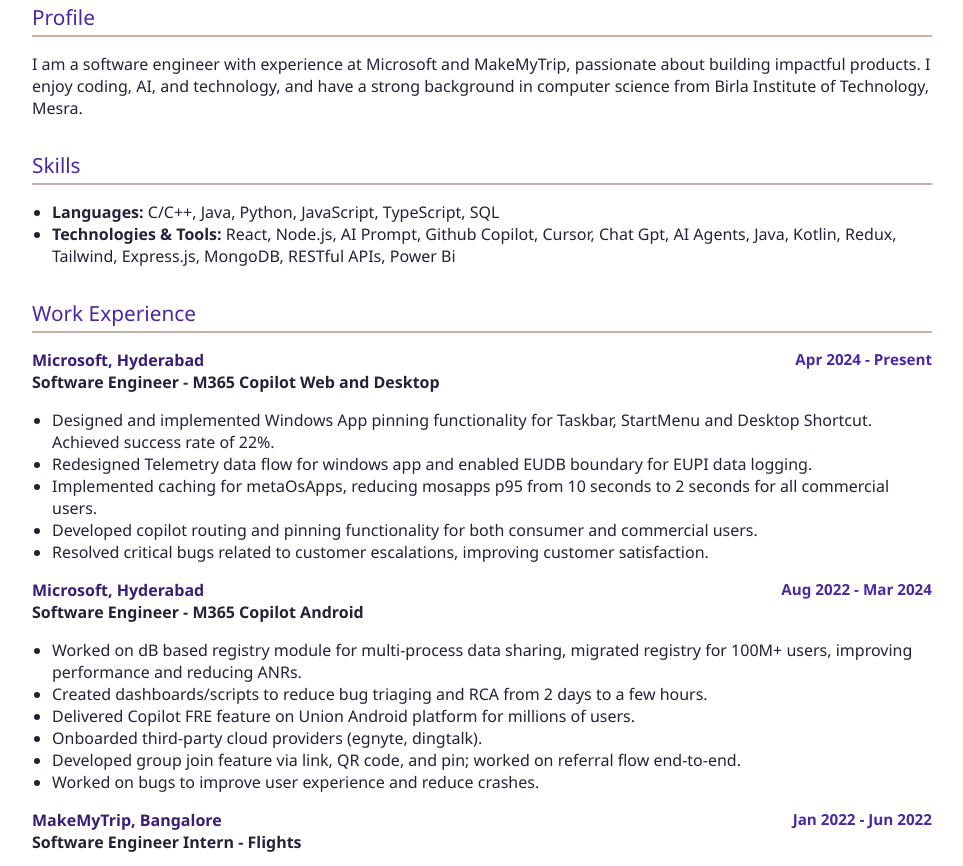
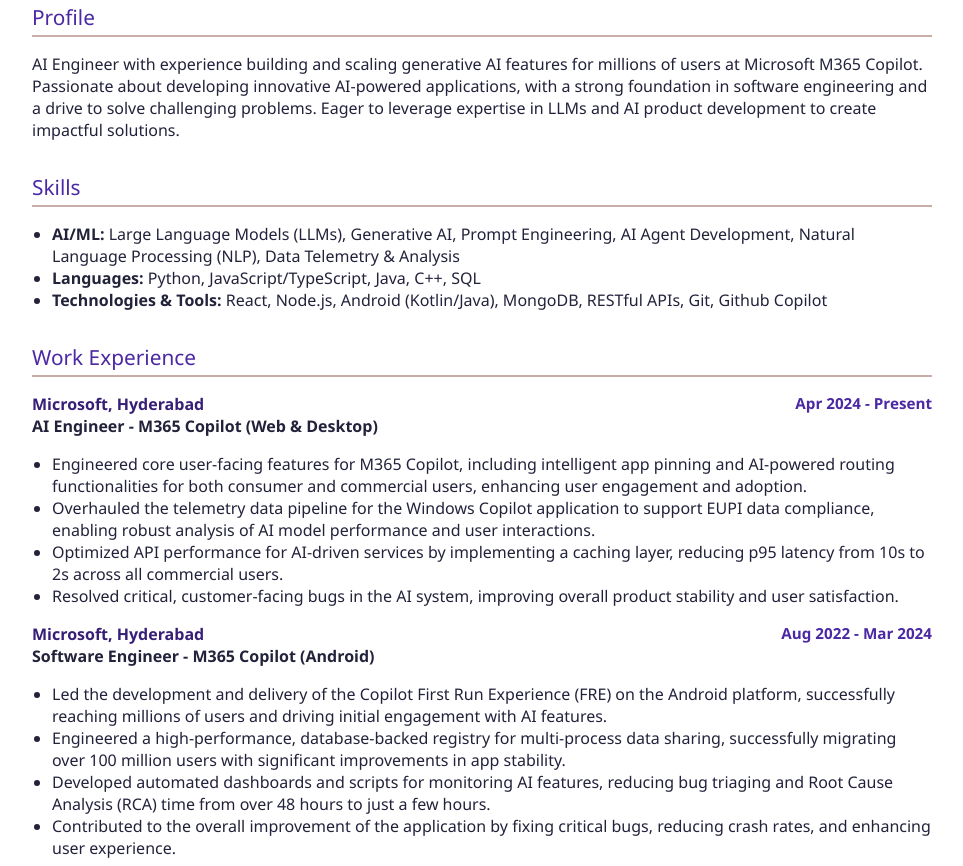
Before and after one commit to respawner8/respawner8.github.io, a plain HTML site: page index.html in a window 1280 px wide. Shown: the part 383-1249 px from the top of the page, without its empty margins (158-1121 px from the left). Drawn offline with Linux system fonts and the light colour scheme.

Commit message:
added AI ENG changes

```diff
--- a/index.html
+++ b/index.html
@@ -3,7 +3,7 @@
 <head>
     <meta charset="UTF-8">
     <meta name="viewport" content="width=device-width, initial-scale=1.0">
-    <title>Nikhil Anand | Resume</title>
+    <title>Nikhil Anand | AI Engineer</title>
     <link rel="icon" href="icon.png">
     <style>
         body {
@@ -95,35 +95,33 @@
         </div>
         <div class="section">
             <div class="section-title">Profile</div>
-            <p>I am a software engineer with experience at Microsoft and MakeMyTrip, passionate about building impactful products. I enjoy coding, AI, and technology, and have a strong background in computer science from Birla Institute of Technology, Mesra.</p>
+            <p>AI Engineer with experience building and scaling generative AI features for millions of users at Microsoft M365 Copilot. Passionate about developing innovative AI-powered applications, with a strong foundation in software engineering and a drive to solve challenging problems. Eager to leverage expertise in LLMs and AI product development to create impactful solutions.</p>
         </div>
         <div class="section">
             <div class="section-title">Skills</div>
             <ul>
-                <li><b>Languages:</b> C/C++, Java, Python, JavaScript, TypeScript, SQL</li>
-                <li><b>Technologies & Tools:</b> React, Node.js, AI Prompt, Github Copilot, Cursor, Chat Gpt, AI Agents, Java, Kotlin, Redux, Tailwind, Express.js, MongoDB, RESTful APIs, Power Bi</li>
+                <li><b>AI/ML:</b> Large Language Models (LLMs), Generative AI, Prompt Engineering, AI Agent Development, Natural Language Processing (NLP), Data Telemetry & Analysis</li>
+                <li><b>Languages:</b> Python, JavaScript/TypeScript, Java, C++, SQL</li>
+                <li><b>Technologies & Tools:</b> React, Node.js, Android (Kotlin/Java), MongoDB, RESTful APIs, Git, Github Copilot</li>
             </ul>
         </div>
         <div class="section">
             <div class="section-title">Work Experience</div>
             <div class="exp-company">Microsoft, Hyderabad <span class="exp-date">Apr 2024 - Present</span></div>
-            <div class="exp-role">Software Engineer - M365 Copilot Web and Desktop</div>
+            <div class="exp-role">AI Engineer - M365 Copilot (Web & Desktop)</div>
             <ul>
-                <li>Designed and implemented Windows App pinning functionality for Taskbar, StartMenu and Desktop Shortcut. Achieved success rate of 22%.</li>
-                <li>Redesigned Telemetry data flow for windows app and enabled EUDB boundary for EUPI data logging.</li>
-                <li>Implemented caching for metaOsApps, reducing mosapps p95 from 10 seconds to 2 seconds for all commercial users.</li>
-                <li>Developed copilot routing and pinning functionality for both consumer and commercial users.</li>
-                <li>Resolved critical bugs related to customer escalations, improving customer satisfaction.</li>
+                <li>Engineered core user-facing features for M365 Copilot, including intelligent app pinning and AI-powered routing functionalities for both consumer and commercial users, enhancing user engagement and adoption.</li>
+                <li>Overhauled the telemetry data pipeline for the Windows Copilot application to support EUPI data compliance, enabling robust analysis of AI model performance and user interactions.</li>
+                <li>Optimized API performance for AI-driven services by implementing a caching layer, reducing p95 latency from 10s to 2s across all commercial users.</li>
+                <li>Resolved critical, customer-facing bugs in the AI system, improving overall product stability and user satisfaction.</li>
             </ul>
             <div class="exp-company">Microsoft, Hyderabad <span class="exp-date">Aug 2022 - Mar 2024</span></div>
-            <div class="exp-role">Software Engineer - M365 Copilot Android</div>
+            <div class="exp-role">Software Engineer - M365 Copilot (Android)</div>
             <ul>
-                <li>Worked on dB based registry module for multi-process data sharing, migrated registry for 100M+ users, improving performance and reducing ANRs.</li>
-                <li>Created dashboards/scripts to reduce bug triaging and RCA from 2 days to a few hours.</li>
-                <li>Delivered Copilot FRE feature on Union Android platform for millions of users.</li>
-                <li>Onboarded third-party cloud providers (egnyte, dingtalk).</li>
-                <li>Developed group join feature via link, QR code, and pin; worked on referral flow end-to-end.</li>
-                <li>Worked on bugs to improve user experience and reduce crashes.</li>
+                <li>Led the development and delivery of the Copilot First Run Experience (FRE) on the Android platform, successfully reaching millions of users and driving initial engagement with AI features.</li>
+                <li>Engineered a high-performance, database-backed registry for multi-process data sharing, successfully migrating over 100 million users with significant improvements in app stability.</li>
+                <li>Developed automated dashboards and scripts for monitoring AI features, reducing bug triaging and Root Cause Analysis (RCA) time from over 48 hours to just a few hours.</li>
+                <li>Contributed to the overall improvement of the application by fixing critical bugs, reducing crash rates, and enhancing user experience.</li>
             </ul>
             <div class="exp-company">MakeMyTrip, Bangalore <span class="exp-date">Jan 2022 - Jun 2022</span></div>
             <div class="exp-role">Software Engineer Intern - Flights</div>
@@ -147,20 +145,13 @@
             </div>
         </div>
         <div class="section">
-            <div class="section-title">Projects</div>
+            <div class="section-title">AI Projects</div>
             <div class="project-item">
-                <b>Dance.AI (2024):</b> Dance-focused social media and learning platform with AI-driven feedback, instructional videos, and community features.
+                <b>Dance.AI (2024):</b> An innovative social media and e-learning platform that provides AI-driven feedback on users' dance movements. The system analyzes uploaded videos to offer constructive criticism and guidance, fostering a unique, interactive learning environment.
             </div>
             <div class="project-item">
-                <b>NagarPalika (2019):</b> Web platform for posting and tracking local issues, with Google Maps API integration and Node.js/MongoDB backend.
+                <b>NagarPalika (2019):</b> A web platform for posting and tracking local civic issues, featuring Google Maps API integration for location-based reporting and a Node.js/MongoDB backend for real-time updates.
             </div>
-        </div>
-        <div class="section">
-            <div class="section-title">Contact</div>
-            <p>Email: <a href="mailto:nikhil8.anand@gmail.com">nikhil8.anand@gmail.com</a></p>
-            <p>Phone: <a href="tel:+919664371662">+91-9664371662</a></p>
-            <p>GitHub: <a href="https://github.com/respawner8" target="_blank">github.com/respawner8</a></p>
-            <p>LinkedIn: <a href="https://linkedin.com/in/respawner8" target="_blank">linkedin.com/in/respawner8</a></p>
         </div>
     </div>
 </body>
```
